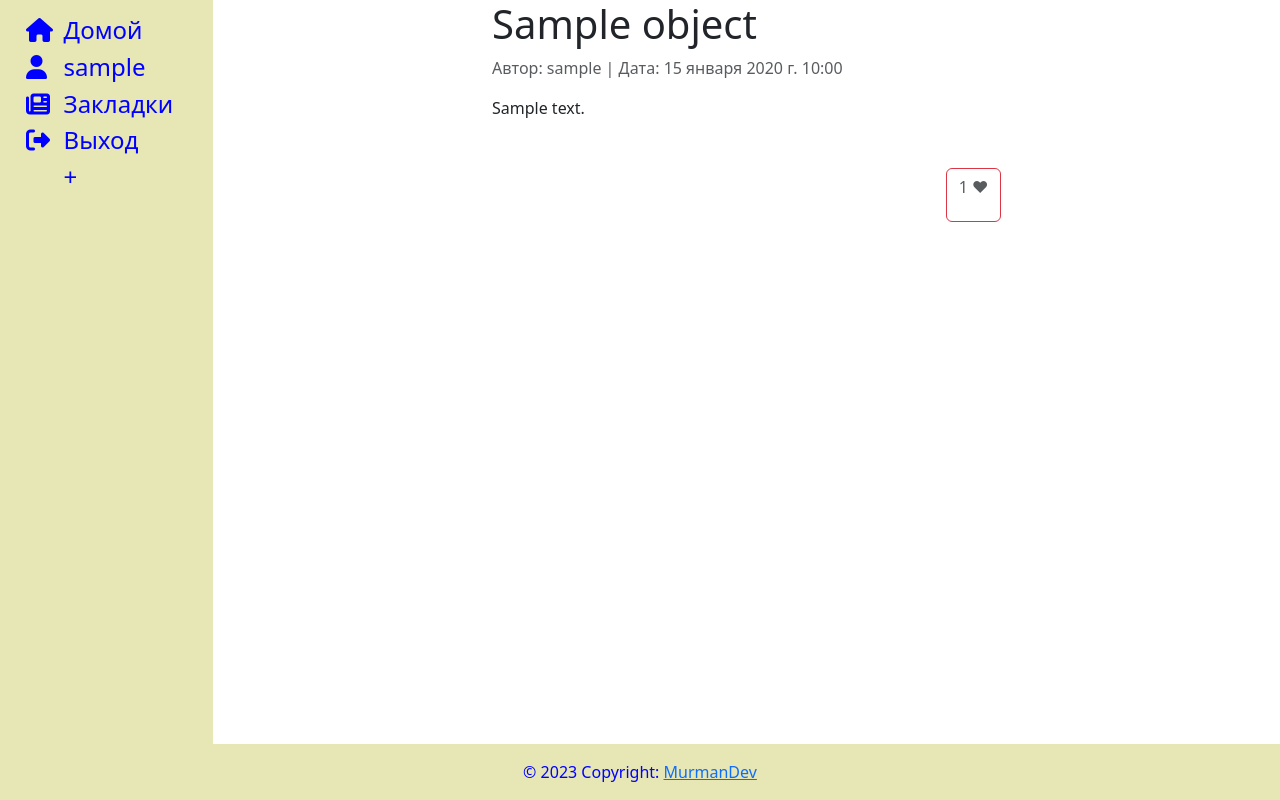
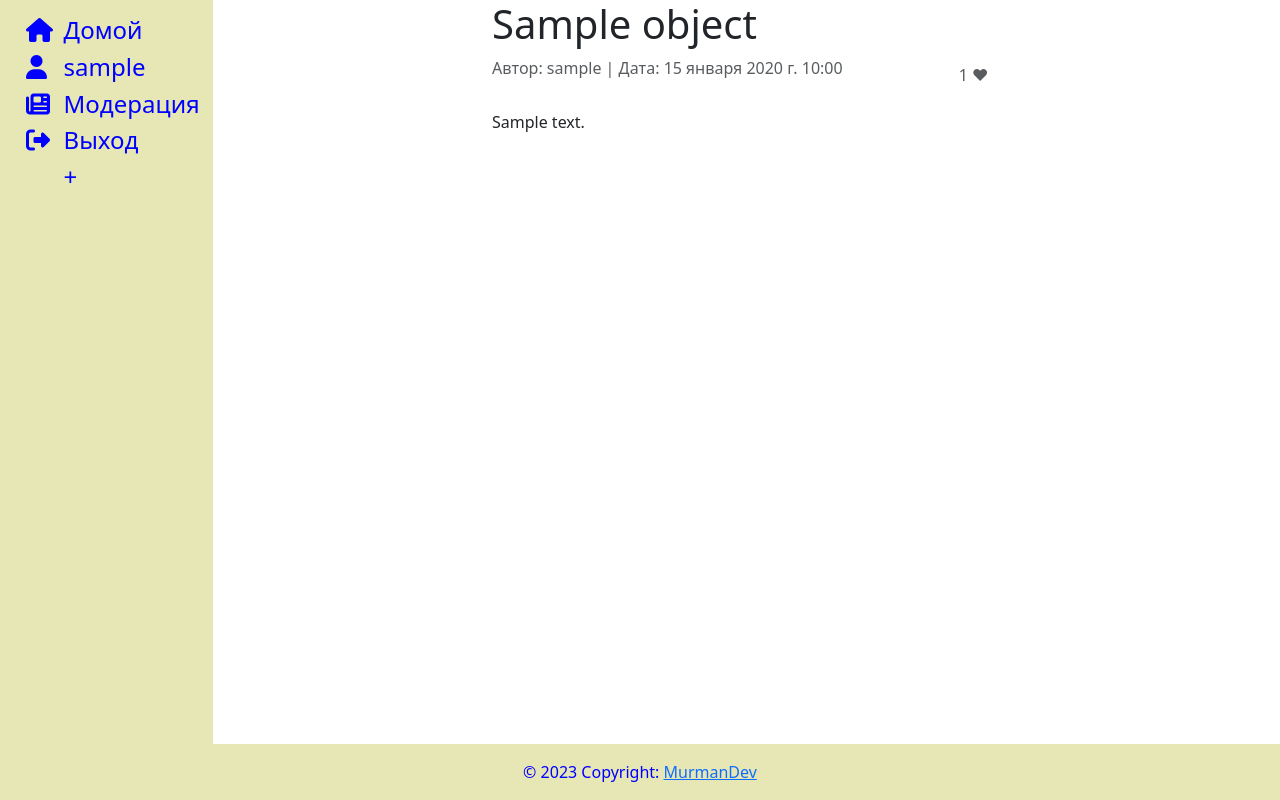
Before and after one commit to murmandev/dz-rtk, a Django app: template core/templates/core/detail.html in a window 1280 px wide. Run offline with Django 4.2, Linux system fonts and the light colour scheme; a user stored in the database is signed in; tables that the repository leaves empty hold one stand-in row (values such as "Sample post"); the template is opened without the code that fills it: most values are stand-ins (such as "Sample title", 1, 10 or a date in 2020); parts of the project's set-up code (start-up, migrations or seed data) failed here and were passed over; some libraries are stand-ins or nearby versions.

Commit message:
Доработал дизай

```diff
--- a/core/templates/core/delete.html
+++ b/core/templates/core/delete.html
@@ -11,7 +11,7 @@
             <h1>Удалить запись с сайта</h1>
             <h3>Ты действительно хочешь удалить эту статью?</h3>
 
-            <form action="POST">
+            <form action="" method="POST">
                 {% csrf_token %}
                 <button class="btn btn-primary" type="submit">Подтвердить</button>
             </form>
--- a/core/templates/core/detail.html
+++ b/core/templates/core/detail.html
@@ -6,28 +6,16 @@
     <div class="col-md-6 col-12 mx-md-auto mb-3 pb-2 mx-3">
         <h1>{{ object.title }}</h1>
 
+        <div class="row">
+            <div class="col-10">
                 <p class="text-muted">Автор: {{ object.author.username }}  |  Дата: {{ object.date }} </p>
-
-        {% if request.user.username == object.author.username %}
-            <div class="pb-3">
-                <a href="{% url 'delete' object.pk %}" class="pb-3">Удалить</a>
             </div>
-        {%endif%}
-
-        <div>
-            {{ object.content|safe }}
-        </div>
-
-        <div class="row my-5">
-
-           <div class="container">
-               <div class="row">
-                    <div class="col-12 text-end">
+            <div class="col-2 text-end">
                 {% if request.user.is_authenticated %}
                     {% if like_by_user %}
                         <form method="POST" action="{% url 'like_article' object.id %}">
                             {% csrf_token %}
-                                   <button class="btn btn-outline-danger">
+                            <button class="btn">
 
                              {% if object.likes.count == 0 %}
                                  <p class="text-muted"> 🖤 </p>
@@ -40,7 +28,7 @@
                     {% else %}
                         <form method="POST" action="{% url 'like_article' object.id %}">
                             {% csrf_token %}
-                                   <button class="btn btn-outline-danger">
+                            <button class="btn">
 
                              {% if object.likes.count == 0 %}
                                  <p class="text-muted"> 🖤 </p>
@@ -56,8 +44,35 @@
                 {% endif %}
             </div>
         </div>
+
+
+
+        <div class="row">
+            <div class="col-6 text-start">
+                {% if request.user.username == object.author.username %}
+                    <div class="pb-3">
+                        <a href="{% url 'delete' object.pk %}" class="pb-3">Удалить</a>
                     </div>
+                {% endif %}
             </div>
+            <div class="col-6 text-end">
+                {% if user.is_superuser and abject.featured == False %}
+                    <form method="POST" action="{% url 'moderated' object.id %}">
+                        {% csrf_token %}
+                        <button class="btn">
+                            <p class="text-primary"><i class="fa-solid fa-newspaper"></i></p>
+                        </button>
+                    </form>
+                {% endif %}
+            </div>
+
+        </div>
+
+        <div class="col-12 mb-5">
+            {{ object.content|safe }}
+        </div>
+
+
     </div>
 </div>
 
--- a/core/templates/core/featured.html
+++ b/core/templates/core/featured.html
@@ -3,7 +3,7 @@
 {% block content %}
     <div class="row">
         <div class="col-md-6 col-12 mx-md-auto mx-3 mt-5 mb-1 text-center">
-            <h1 class="fw-bolder">Мои закладки</h1>
+            <h1 class="fw-bolder">Список модерации</h1>
         </div>
     </div>
 
--- a/core/templates/core/nav.html
+++ b/core/templates/core/nav.html
@@ -29,7 +29,7 @@
                 </a>
             </div>
         </div>
-
+        {% if user.is_superuser %}
             <div class="row">
                 <div class="d-xl-none col-12 text-center">
                     <h3 class="colnav"><a href="{% url 'featured' %}"><i class="fa-solid fa-newspaper"></i></a></h3>
@@ -39,10 +39,11 @@
                 </div>
                 <div class="col-md-10 d-none d-xl-block">
                     <a class="link" href="{% url 'featured' %}">
-                    <h4>Закладки</h4>
+                        <h4>Модерация</h4>
                     </a>
                 </div>
             </div>
+        {% endif %}
 
         <div class="row">
             <div class="d-xl-none col-12 text-center">
--- a/core/urls.py
+++ b/core/urls.py
@@ -2,7 +2,7 @@ from django.urls import path, include
 
 from django.conf import settings
 from django.conf.urls.static import static
-from .views import Index, DetailArticleView, LikeArticle, Featured, CreateArticleView, DeleteArticleView
+
 
 urlpatterns = [
     path('tinymce/', include('tinymce.urls')),
@@ -12,4 +12,5 @@ urlpatterns = [
     path('featured/', Featured.as_view(), name='featured'),
     path('create/', CreateArticleView.as_view(), name='create'),
     path('<int:pk>/delete', DeleteArticleView.as_view(), name='delete'),
+    path('<int:pk>/moderated', Moderated.as_view(), name='moderated'),
 ]
--- a/users/views.py
+++ b/users/views.py
@@ -10,6 +10,7 @@ class RegisterView(View):
     def post(self, request):
         form = UserRegisterForm(request.POST)
 
+
         if form.is_valid():
             form.save()
-            return redirect('index')
+            return redirect('login')
```
Also changed, not shown: core/models.py (+7 -7 lines), core/templates/core/index.html (+14 -11 lines), core/views.py (+19 -12 lines). Lines whose indentation alone changed are shown as unchanged.
